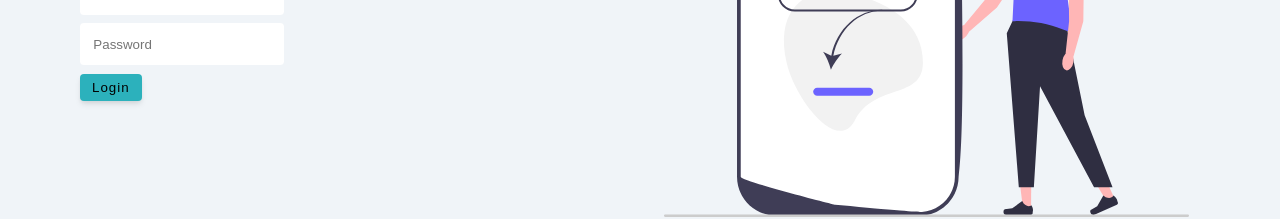
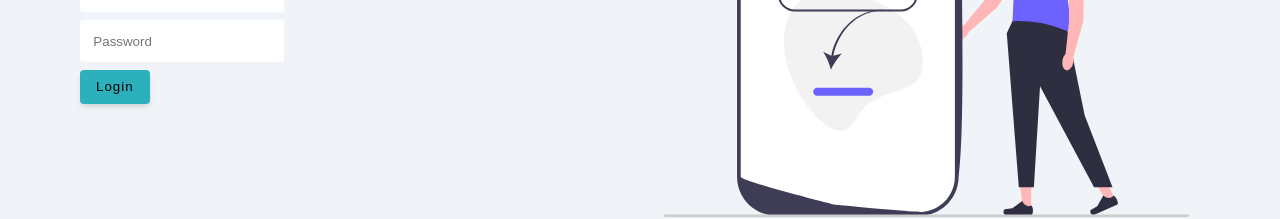
Before and after one commit to shubham-am-i/Infinite-Contacts, a React (Create React App) app: page / in a window 1280 px wide. Shown: the part 316-535 px from the top of the page. Built offline with nearby package versions, Linux system fonts and the light colour scheme.

Commit message:
change font size & some styles

```diff
--- a/src/index.css
+++ b/src/index.css
@@ -81,7 +81,7 @@ button:disabled {
   border: transparent;
   border-radius: var(--borderRadius);
   letter-spacing: var(--letterSpacing);
-  padding: 0.375rem 0.75rem;
+  padding: 0.6rem 1rem;
   box-shadow: var(--shadow-2);
   transition: var(--transition);
   text-transform: capitalize;
--- a/src/pages/Home.js
+++ b/src/pages/Home.js
@@ -13,7 +13,6 @@ const Home = () => {
       const {
         data: {results},
       } = await axios(`https://randomuser.me/api/?page=${page}&results=10&inc=name,picture,phone`)
-      console.log(results)
 
       setContacts((prev) => [...prev, ...results])
       setLoading(false)
--- a/src/styles/ContactList.js
+++ b/src/styles/ContactList.js
@@ -5,7 +5,7 @@ const Wrapper = styled.main`
   padding-top: 6em;
   display: flex;
   flex-direction: column;
-  row-gap: 1em;
+  row-gap: 1.5em;
   .container {
     display: flex;
     justify-content: space-around;
@@ -21,6 +21,10 @@ const Wrapper = styled.main`
   }
   div p {
     margin: 0;
+    color: var(--grey-600);
+  }
+  span {
+    font-size: 20px;
   }
 
   @media screen and (max-width: 480px) {
--- a/src/styles/LandingPage.js
+++ b/src/styles/LandingPage.js
@@ -6,6 +6,7 @@ const Wrapper = styled.main`
     display: grid;
     align-items: center;
     margin-top: -3rem;
+    justify-content: center;
   }
   h1 {
     font-weight: 700;
```
